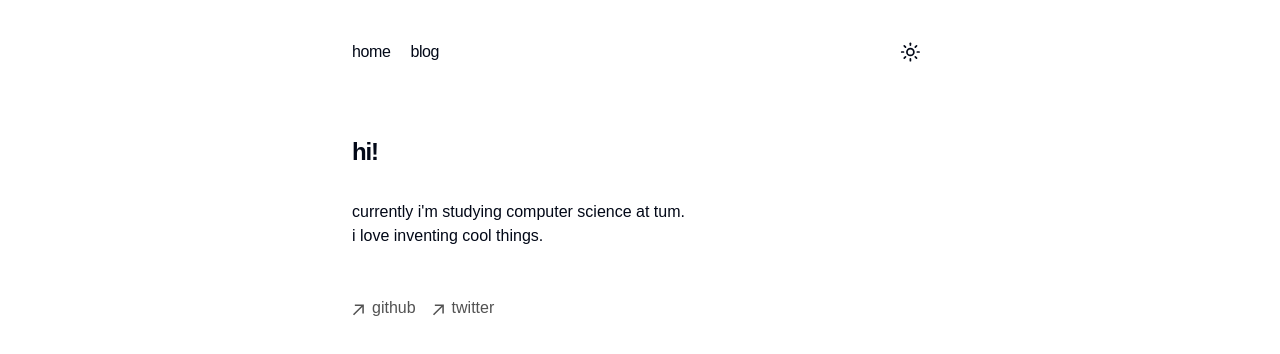
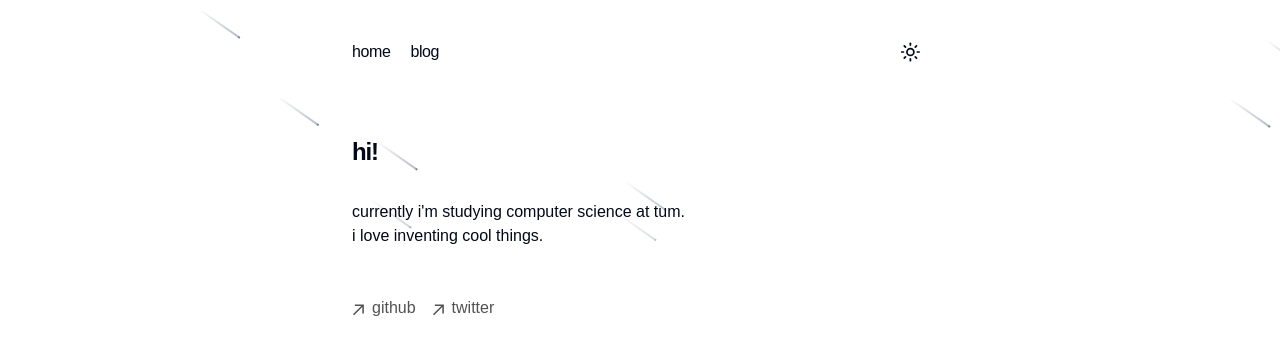
Before and after one commit to chrissiwaffler/personal_website, a Next.js app: page / in a window 1280 px wide. Shown: the top 354 px of the page. Built offline with nearby package versions, Linux system fonts and the light colour scheme.

Commit message:
feat: add background

```diff
--- a/app/layout.tsx
+++ b/app/layout.tsx
@@ -9,6 +9,7 @@ import { SpeedInsights } from "@vercel/speed-insights/next";
 import Footer from "@/components/footer";
 import { Navbar } from "@/components/nav";
 import { ThemeProvider } from "next-themes";
+import { Background } from "@/components/background";
 
 export const metadata: Metadata = {
   metadataBase: new URL(baseUrl),
@@ -43,6 +44,7 @@ export default function RootLayout({
   return (
     <html lang="en" className={cn(GeistSans.variable, GeistMono.variable)}>
       <body className="antialiased max-w-xl mx-4 mt-8 lg:mx-auto">
+        <Background />
         <main className="flex-auto min-w0 mt-6 flex flex-col px-2 md:px-0">
           <ThemeProvider
             attribute="class"
--- /dev/null
+++ b/components/background.tsx
@@ -0,0 +1,19 @@
+"use client";
+
+import { usePathname } from "next/navigation";
+import Meteors from "./ui/meteors";
+
+export function Background() {
+  const pathname = usePathname();
+  const isHomePage = pathname === "/";
+
+  return (
+    <>
+      {isHomePage && (
+        <div className="fixed inset-0 z-[-1]">
+          <Meteors number={10} />
+        </div>
+      )}
+    </>
+  );
+}
--- /dev/null
+++ b/components/ui/meteors.tsx
@@ -0,0 +1,44 @@
+"use client";
+
+import { useEffect, useState } from "react";
+
+import { cn } from "@/lib/utils";
+
+interface MeteorsProps {
+  number?: number;
+}
+export const Meteors = ({ number = 20 }: MeteorsProps) => {
+  const [meteorStyles, setMeteorStyles] = useState<Array<React.CSSProperties>>(
+    [],
+  );
+
+  useEffect(() => {
+    const styles = [...new Array(number)].map(() => ({
+      top: -5,
+      left: Math.floor(Math.random() * window.innerWidth) + "px",
+      animationDelay: Math.random() * 1 + 0.2 + "s",
+      animationDuration: Math.floor(Math.random() * 8 + 2) + "s",
+    }));
+    setMeteorStyles(styles);
+  }, [number]);
+
+  return (
+    <>
+      {[...meteorStyles].map((style, idx) => (
+        // Meteor Head
+        <span
+          key={idx}
+          className={cn(
+            "pointer-events-none absolute left-1/2 top-1/2 size-0.5 rotate-[215deg] animate-meteor rounded-full bg-slate-500 shadow-[0_0_0_1px_#ffffff10]",
+          )}
+          style={style}
+        >
+          {/* Meteor Tail */}
+          <div className="pointer-events-none absolute top-1/2 -z-10 h-px w-[50px] -translate-y-1/2 bg-gradient-to-r from-slate-500 to-transparent" />
+        </span>
+      ))}
+    </>
+  );
+};
+
+export default Meteors;
--- a/tailwind.config.ts
+++ b/tailwind.config.ts
@@ -51,6 +51,19 @@ const config: Config = {
           "5": "hsl(var(--chart-5))",
         },
       },
+      animation: {
+        meteor: "meteor 5s linear infinite",
+      },
+      keyframes: {
+        meteor: {
+          "0%": { transform: "rotate(215deg) translateX(0)", opacity: "1" },
+          "70%": { opacity: "1" },
+          "100%": {
+            transform: "rotate(215deg) translateX(-500px)",
+            opacity: "0",
+          },
+        },
+      },
       borderRadius: {
         lg: "var(--radius)",
         md: "calc(var(--radius) - 2px)",
```
